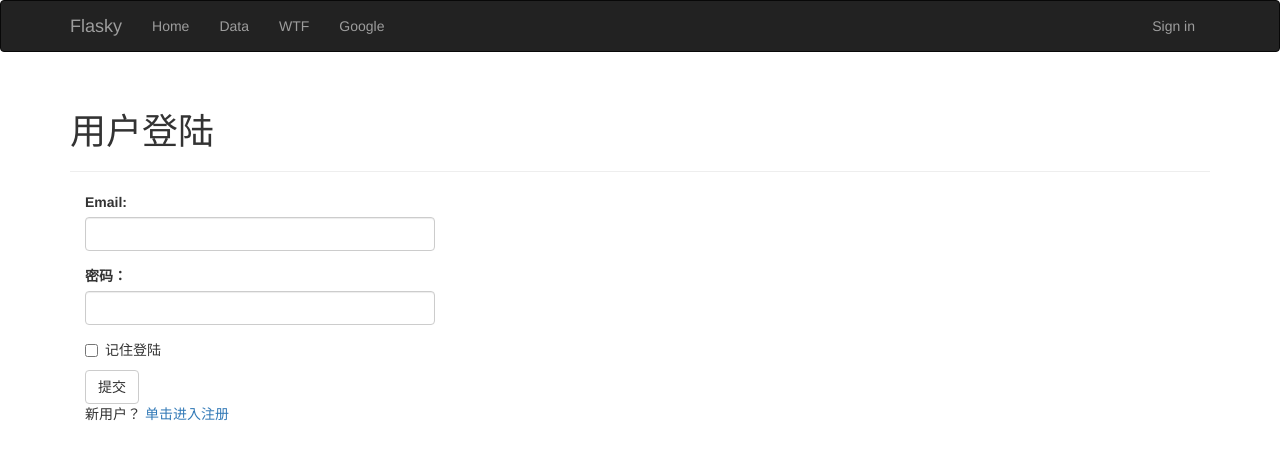
After one commit to jason0407/flasky3rd, a Flask app: page /auth/login in a window 1280 px wide. The commit adds this page. Shown: the top 460 px of the page. Run offline with Flask 2, Linux system fonts and the light colour scheme; parts of the project's set-up code (start-up, migrations or seed data) failed here and were passed over; some libraries are stand-ins or nearby versions.

Commit message:
添加新用户注册模块

```diff
--- /dev/null
+++ b/app/auth/__init__.py
@@ -0,0 +1,3 @@
+from flask import Blueprint
+auth = Blueprint('auth', __name__)
+from . import views
--- /dev/null
+++ b/app/auth/forms.py
@@ -0,0 +1,32 @@
+from flask_wtf import FlaskForm
+from wtforms import StringField,SubmitField,PasswordField,BooleanField
+from wtforms.validators import DataRequired,Length,Email,Regexp,EqualTo
+from wtforms import ValidationError
+from ..models import User
+
+
+class LoginForm(FlaskForm):
+    # 原来书上使用的是Require现在已经废弃改成DataRequire前面导入的时候也相应修改
+    email = StringField('Email:',validators=[DataRequired(),Email(),Length(1,64)])
+    password = PasswordField('密码：', validators=[DataRequired()])
+    # name = StringField('姓名:',validators=[DataRequired()])
+    remeberme = BooleanField('记住登陆')
+    submit = SubmitField('提交')
+
+class RegisterationForm(FlaskForm):
+    # 这里需要注意的是DataReuired后面是有括号的，被坑过一回
+    email = StringField('Email:',validators=[DataRequired(),Length(1,64),Email()])
+    username = StringField('用户名：',validators=[DataRequired(),Length(1,64),Regexp('^[A-Za-z][A-Za-z0-9_.]*$', 0, 'Usernames must have only letters, ' 'numbers, dots or underscores')])
+    password = PasswordField('密 码：',validators=[DataRequired(),EqualTo('password2',message='密码必须和下面的匹配')])
+    password2 = PasswordField('确认密码',validators=[DataRequired()])
+    submit = SubmitField('注 册')
+
+    # validate_开头的后面跟着字段名的方法，这个方法就和常规的验证函数一起被调用
+    # 验证email是否已被注册
+    def validate_email(self,field):
+        if User.query.filter_by(email=field.data).first():
+            raise ValidationError('邮箱已注册')
+    # 验证用户名是否已被注册
+    def validate_username(self,field):
+        if User.query.filter_by(username = field.data).first():
+            raise ValidationError('用户名已经存在')
--- /dev/null
+++ b/app/auth/views.py
@@ -0,0 +1,36 @@
+from flask import render_template,redirect,url_for,flash,request
+from flask_login import login_user,logout_user,login_required
+from . import auth
+from ..models import User,db
+from .forms import LoginForm
+from .forms import RegisterationForm
+
+
+@auth.route('/login', methods=['GET','POST'])
+def login():
+    form = LoginForm()
+    if form.validate_on_submit():
+        user = User.query.filter_by(email=form.email.data).first()
+        if user is not None and user.verify_password(form.password.data):
+            login_user(user,form.remeberme.data)
+            return redirect(request.args.get('next') or url_for('main.index'))
+        flash('用户名或密码错误')
+    return render_template('auth/login.html',form=form)
+
+
+@auth.route('/logout')
+@login_required
+def logout():
+    logout_user()
+    flash('你已经安全退出！')
+    return  redirect(url_for('auth.login'))
+
+@auth.route('/register',methods=['GET','POST'])
+def register():
+    form = RegisterationForm()
+    if form.validate_on_submit():
+        user = User(email = form.email.data,username = form.username.data,password = form.password.data)
+        db.session.add(user)
+        flash('现在已经可以登陆了')
+        return redirect(url_for('auth.login'))
+    return render_template('auth/register.html',form=form)
--- a/app/main/forms.py
+++ b/app/main/forms.py
@@ -2,7 +2,8 @@ from flask_wtf import FlaskForm
 from wtforms import StringField,SubmitField
 from wtforms.validators import DataRequired
 
+
 class NameForm(FlaskForm):
     # 原来书上使用的是Require现在已经废弃改成DataRequire前面导入的时候也相应修改
-    name = StringField('姓名',validators=[DataRequired()])
+    name = StringField('姓名:', validators=[DataRequired()])
     submit = SubmitField('提交')
--- /dev/null
+++ b/app/templates/auth/login.html
@@ -0,0 +1,17 @@
+{% extends "base.html" %}
+{% import "bootstrap/wtf.html" as wtf %}
+
+{% block title %}Flasky - 用户登陆{% endblock %}
+
+{% block page_content %}
+<div class="page-header">
+    <h1>用户登陆</h1>
+</div>
+
+<div class="col-md-4">
+    {{ wtf.quick_form(form) }}
+
+<p>新用户？ <a href="{{ url_for('auth.register') }}">单击进入注册</a></p>
+</div>
+
+{% endblock %}
--- a/app/templates/base.html
+++ b/app/templates/base.html
@@ -27,6 +27,13 @@
                 <li><a href="/wtf">WTF</a></li>
                 <li><a href="/redirect">Google</a></li>
             </ul>
+            <ul class="nav navbar-nav navbar-right">
+{#                这里有一个巨坑，在教程中用的是current_user.is_authenticated(),但实际中已经不用该（）了#}
+                {% if current_user.is_authenticated %}
+                    <li><a href="{{ url_for('auth.logout') }}">Sign Out</a></li>
+                {% else %}
+                    <li><a href="{{ url_for('auth.login') }}">Sign in</a></li>
+                {% endif %}
         </div>
     </div>
 </div>
--- a/config.py
+++ b/config.py
@@ -22,14 +22,14 @@ class Config:
 
 class DevelopmentConfig(Config):
     DEBUG = True
-    SQLALCHEMY_DATABASE_URI = 'sqlite:///' + os.path.join(basedir, 'data-dev.sqllite')
+    SQLALCHEMY_DATABASE_URI = 'sqlite:///' + os.path.join(basedir, 'data-dev.sqlite')
 
 class TestingConfig(Config):
     TESTING = True
-    SQLALCHEMY_DATABASE_URI = 'sqlite:///' + os.path.join(basedir, 'data-test.sqllite')
+    SQLALCHEMY_DATABASE_URI = 'sqlite:///' + os.path.join(basedir, 'data-test.sqlite')
 
 class ProductionConfig(Config):
-    SQLALCHEMY_DATABASE_URI = 'sqlite:///' + os.path.join(basedir, 'data.sqllite')
+    SQLALCHEMY_DATABASE_URI = 'sqlite:///' + os.path.join(basedir, 'data.sqlite')
 
 
 config = {
```
Also changed, not shown: app/__init__.py (+9 -2 lines), app/main/views.py (+7 -0 lines), app/models.py (+13 -3 lines), app/templates/auth/register.html (added, +15 -0 lines), app/templates/index.html (+8 -2 lines), 3 other files.
